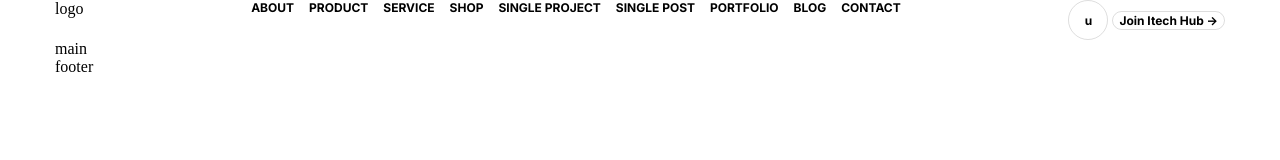
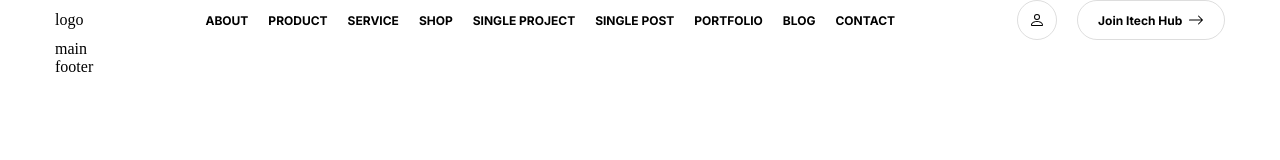
Before and after one commit to agronom99/itech, a website built with Vite: page index.html in a window 1280 px wide. Built offline with nearby package versions, Linux system fonts and the light colour scheme.

Commit message:
2023.03.01 18-30

```diff
--- a/index.html
+++ b/index.html
@@ -26,9 +26,17 @@
           <li> <a class="link" href="./pages/CONTACT/index.html">CONTACT</a></li>
         </ul>
       </nav>
-      <div>
-        <button class="button button--round">u</button>
-        <button class="button">Join Itech Hub -></button>
+      <div class="header__buttons">
+        <button class="button button_round"><svg xmlns="http://www.w3.org/2000/svg" width="16" height="16"
+            fill="currentColor" class="bi bi-person" viewBox="0 0 16 16">
+            <path
+              d="M8 8a3 3 0 1 0 0-6 3 3 0 0 0 0 6Zm2-3a2 2 0 1 1-4 0 2 2 0 0 1 4 0Zm4 8c0 1-1 1-1 1H3s-1 0-1-1 1-4 6-4 6 3 6 4Zm-1-.004c-.001-.246-.154-.986-.832-1.664C11.516 10.68 10.289 10 8 10c-2.29 0-3.516.68-4.168 1.332-.678.678-.83 1.418-.832 1.664h10Z" />
+          </svg></button>
+        <button class="button">Join Itech Hub&nbsp;&nbsp;<svg xmlns="http://www.w3.org/2000/svg" width="16" height="16"
+            fill="currentColor" class="bi bi-arrow-right" viewBox="0 0 16 16">
+            <path fill-rule="evenodd"
+              d="M1 8a.5.5 0 0 1 .5-.5h11.793l-3.147-3.146a.5.5 0 0 1 .708-.708l4 4a.5.5 0 0 1 0 .708l-4 4a.5.5 0 0 1-.708-.708L13.293 8.5H1.5A.5.5 0 0 1 1 8z" />
+          </svg></button>
 
       </div>
     </div>
--- a/style.scss
+++ b/style.scss
@@ -1,10 +1,9 @@
 @use "./styles/global.scss";
-@import url('https://fonts.googleapis.com/css2?family=Inter:wght@700&family=Poppins:wght@500;600&display=swap');
+@import url("https://fonts.googleapis.com/css2?family=Inter:wght@700&family=Poppins:wght@500;600&display=swap");
 
 html {
   background-color: var(--white-color);
-    color: var(--black-color);
-
+  color: var(--black-color);
 }
 
 body,
@@ -16,7 +15,8 @@ h2,
 h3,
 h4,
 h5,
-h6 {
+h6,
+button {
   margin: 0;
   padding: 0;
 }
@@ -33,5 +33,4 @@ button {
   background-color: transparent;
   border: none;
   outline: none;
-
 }
--- a/styles/button.scss
+++ b/styles/button.scss
@@ -1,16 +1,32 @@
-.button{
+.button {
+  --size: 40px;
+
+  display: flex;
+  justify-content: center;
+  align-items: center;
+
+  padding: 0 var(--gap);
+  height: var(--size);
+
   border: 1px solid var(--grey-color);
   transition: var(--transition);
-    border-radius: 10px;
+  border-radius: var(--size);
   font: var(--smaller-font);
   cursor: pointer;
 
-    &:hover, &:active, &:focus{
+  &:hover,
+  &:active,
+  &:focus {
     border-color: var(--violet-color);
+    background-color: var(--violet-color);
+    color: var(--white-color);
+
+    svg {
+      fill: var(--white-color);
     }
-    &--round{
-        --size:40px;
-        height: var(--size);
+  }
+  &_round {
+    padding: 0;
     width: var(--size);
     border-radius: 50%;
   }
--- a/styles/global.scss
+++ b/styles/global.scss
@@ -3,3 +3,4 @@
 @use "colors";
 // @use "variables";
 @use "layout";
+@use "header";
--- /dev/null
+++ b/styles/header.scss
@@ -0,0 +1,17 @@
+header {
+  .container {
+    display: flex;
+    justify-content: space-between;
+    align-items: center;
+    gap: var(--gap);
+  }
+  .header__buttons,
+  .navigation ul {
+    display: flex;
+    gap: var(--gap);
+  }
+  .navigation ul {
+    font: var(--smaller-font);
+    text-transform: uppercase;
+  }
+}
--- a/styles/layout.scss
+++ b/styles/layout.scss
@@ -9,11 +9,7 @@ footer {
   align-items: center;
 }
 
-header .container{
-  display: flex;
-  justify-content: space-between;
-  gap: var(--gap);
-}
+
 
 .container {
   max-width: 100%;
@@ -31,11 +27,3 @@ header .container{
     width: 1320px;
   }
 }
-
-.navigation ul{
-  display: flex;
-  gap: var(--gap);
-
-  font: var(--smaller-font);
-
-}
--- a/styles/variables.scss
+++ b/styles/variables.scss
@@ -8,7 +8,7 @@
 :root{
     //font
     --smaller-font: 700 12px 'inter',sans-serif;
-    --gap: 15px;
+    --gap: 20px;
 
     --transition: 0.3s;
 }
```
Lines whose indentation alone changed are shown as unchanged.
